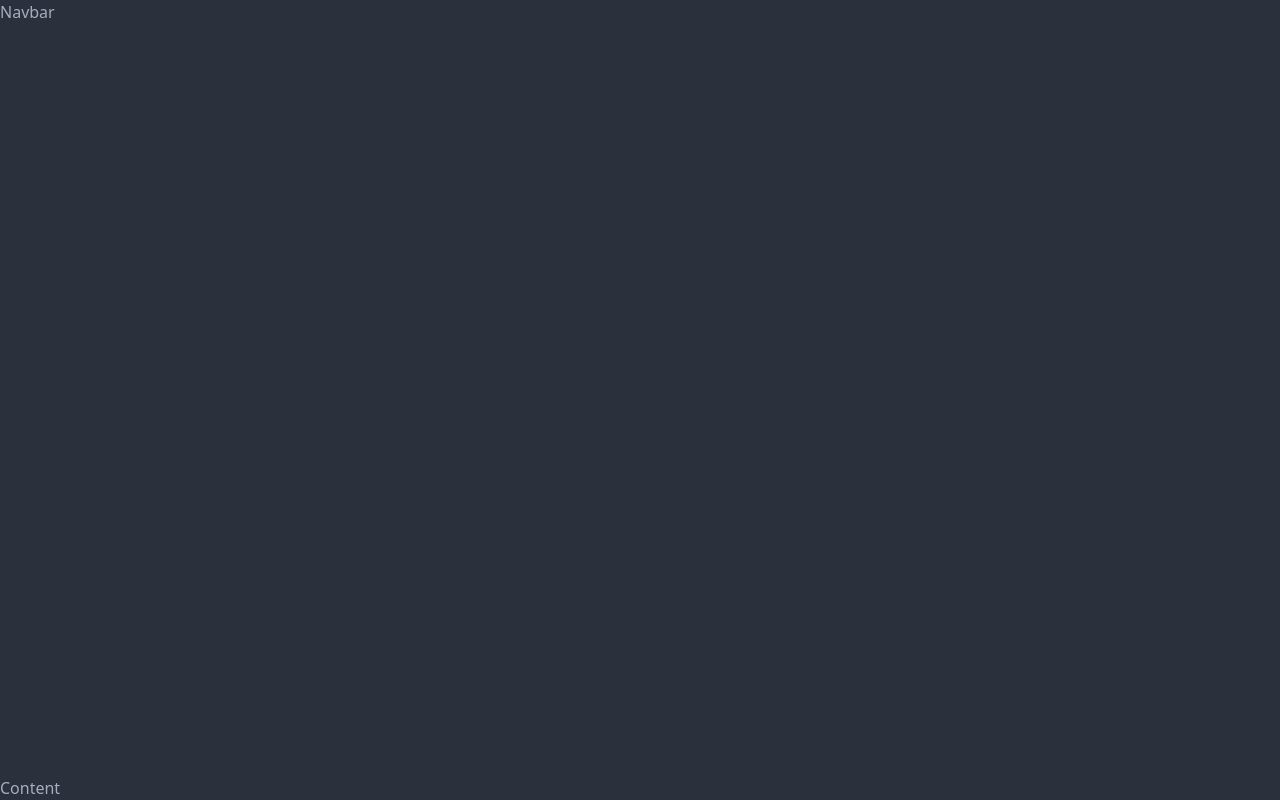
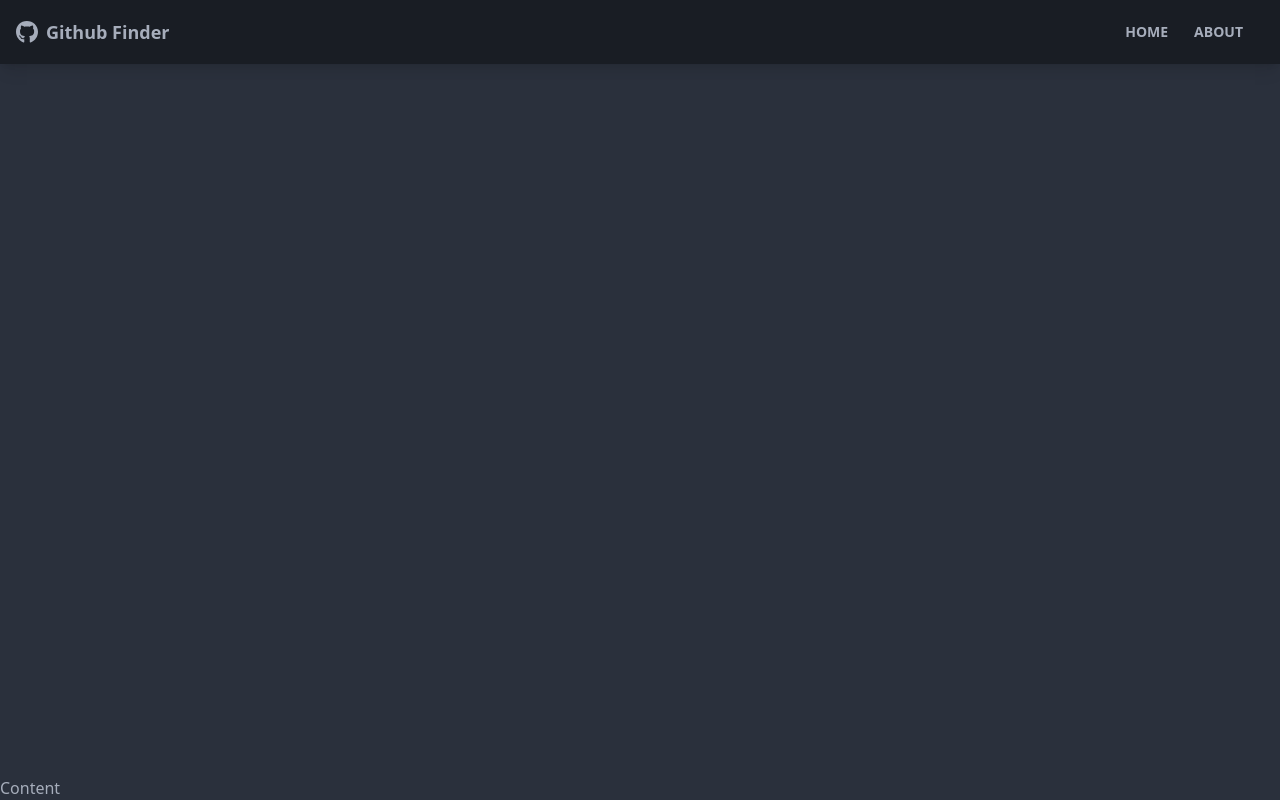
Before and after one commit to NurikBK/react-github-finder, a React (Create React App) app: page / in a window 1280 px wide. Built offline with nearby package versions, Linux system fonts and the light colour scheme.

Commit message:
Update Navbar.jsx

```diff
--- a/src/components/layout/Navbar.jsx
+++ b/src/components/layout/Navbar.jsx
@@ -1,9 +1,40 @@
-import React from 'react'
+import {FaGithub} from 'react-icons/fa'
+import {Link} from 'react-router-dom'
+import PropTypes from 'prop-types'
 
-function Navbar() {
+
+function Navbar({title}) {
   return (
-    <div>Navbar</div>
+    <nav className='navbar mb-12 shadow-lg bg-neutral text-neutral-content'>
+      <div className="container mx-auto">
+      <div className="flex-none px2 mx-2">
+        <FaGithub className='inline pr-2 text-3xl'/>
+        <Link to='/' className='text-lg font-bold align-middle' >
+        {title}
+        </Link>
+      </div>
+
+      <div className="flex-1 px-2 mx-2">
+        <div className="flex justify-end">
+        <Link to='/' className='btn btn-ghost btn-sm rounded-btn'>
+          Home
+        </Link>
+        <Link to='/about' className='btn btn-ghost btn-sm rounded-btn'>
+          About
+        </Link>
+        </div>
+      </div>
+      </div>
+    </nav>
   )
 }
 
+Navbar.defaultProps = {
+  title: "Github Finder"
+}
+
+Navbar.propTypes = {
+  title: PropTypes.string,
+}
+
 export default Navbar
```
